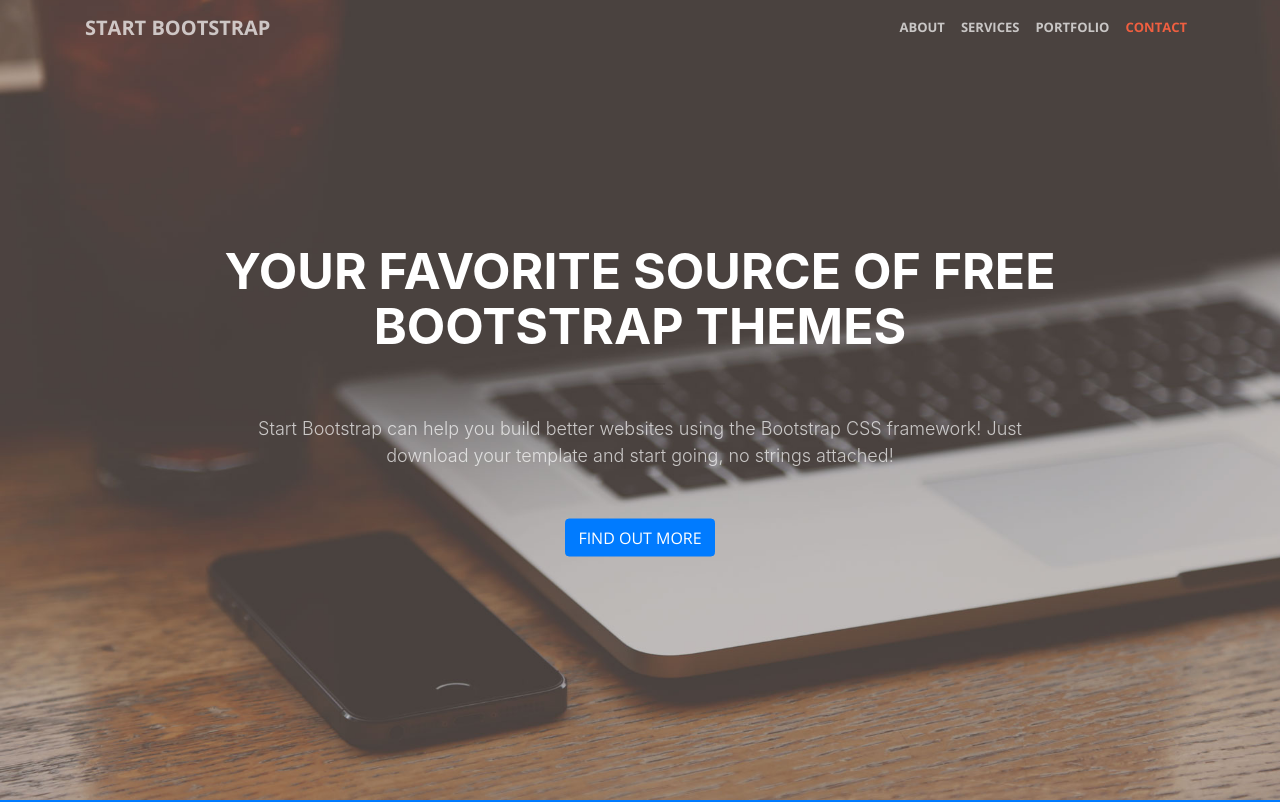
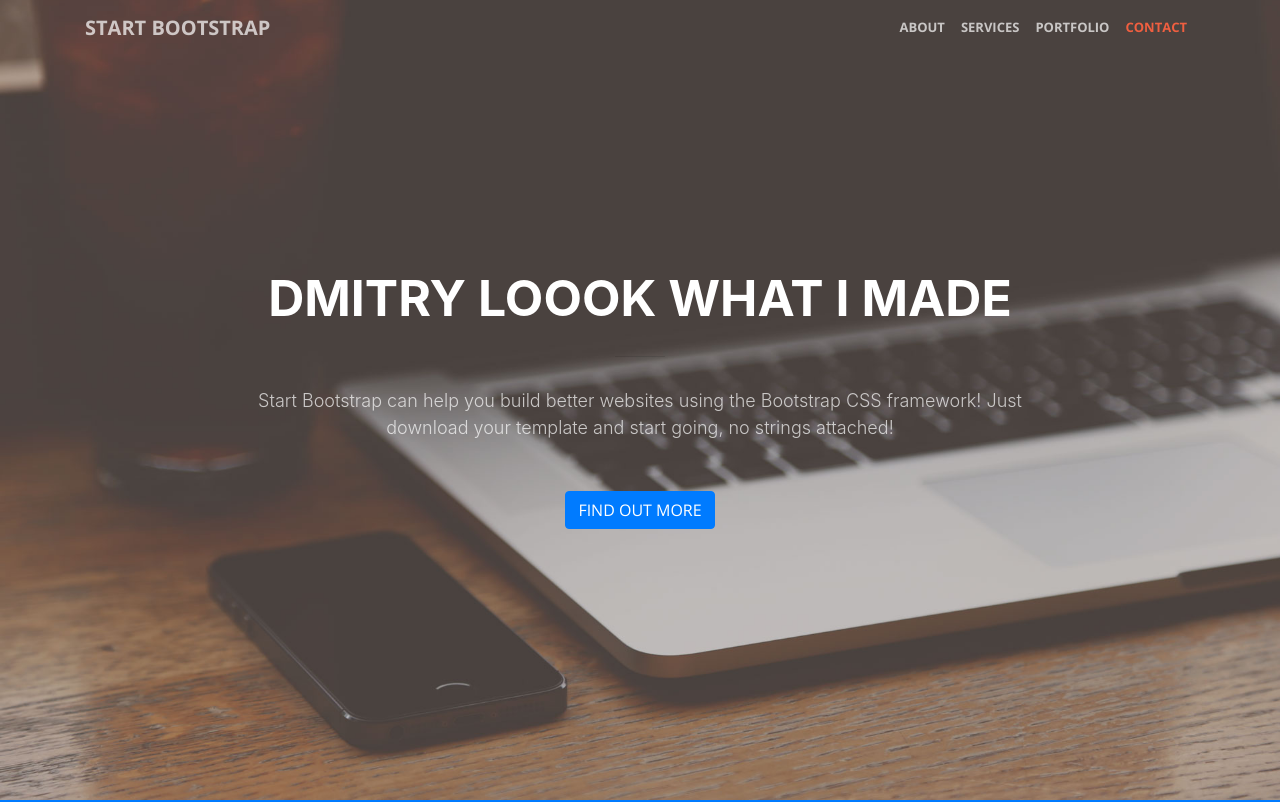
Before and after one commit to 80000K/Web, a website with bundled scripts: page index.html in a window 1280 px wide. Shown: the top 802 px of the page. Built offline with nearby package versions, Linux system fonts and the light colour scheme.

Commit message:
name
Dmitry name

```diff
--- a/index.html
+++ b/index.html
@@ -8,7 +8,7 @@
     <meta name="description" content="">
     <meta name="author" content="">
 
-    <title>Creative - Start Bootstrap Theme</title>
+    <title>Minal Chhatbar's Website</title>
 
     <!-- Bootstrap core CSS -->
     <link href="vendor/bootstrap/css/bootstrap.min.css" rel="stylesheet">
@@ -57,7 +57,7 @@
     <header class="masthead">
       <div class="header-content">
         <div class="header-content-inner">
-          <h1 id="homeHeading">Your Favorite Source of Free Bootstrap Themes</h1>
+          <h1 id="homeHeading">DMITRY LOOOK WHAT I MADE</h1>
           <hr>
           <p>Start Bootstrap can help you build better websites using the Bootstrap CSS framework! Just download your template and start going, no strings attached!</p>
           <a class="btn btn-primary btn-xl js-scroll-trigger" href="#about">Find Out More</a>
```
